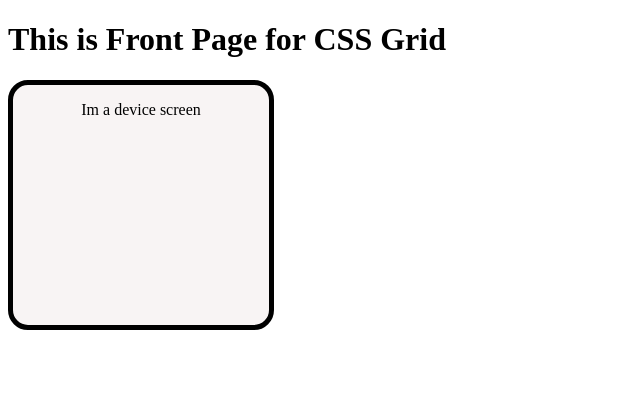
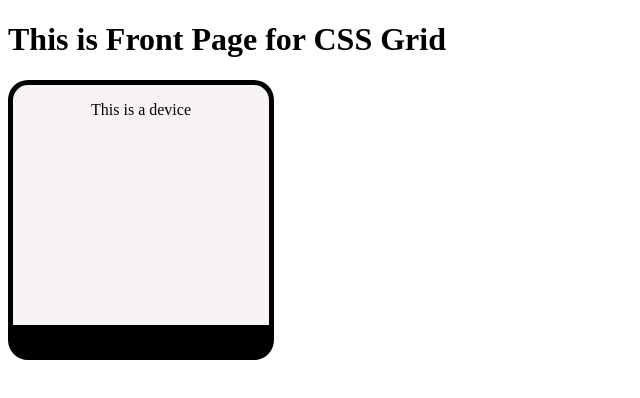
Before and after one commit to EdAncerys/TillAppOnMobileDevicesReact, a React (Create React App) app: page / in a window 1280 px wide. Shown: the top 398 px of the page, without its empty margins (0-640 px from the left). Built offline with nearby package versions, Linux system fonts and the light colour scheme.

Commit message:
Refactor DeviceScreen component

```diff
--- a/src/Components/DeviceScreen.jsx
+++ b/src/Components/DeviceScreen.jsx
@@ -1,7 +1,11 @@
 import React from 'react';
 import colors from '../config/colors';
 
-export default function DeviceScreen({ height = '30vh', width = '20vw' }) {
+export default function DeviceScreen({
+  children,
+  height = '30vh',
+  width = '20vw',
+}) {
   return (
     <div
       style={{
@@ -9,12 +13,13 @@ export default function DeviceScreen({ height = '30vh', width = '20vw' }) {
         justifyContent: 'center',
         backgroundColor: colors.light,
         border: `5px solid ${colors.black}`,
+        borderBottom: `35px solid ${colors.black}`,
         height: height,
         width: width,
         borderRadius: 20,
       }}
     >
-      <p>Im a device screen</p>
+      <>{children}</>
     </div>
   );
 }
--- a/src/Pages/FrontPage.jsx
+++ b/src/Pages/FrontPage.jsx
@@ -5,7 +5,9 @@ export default function FrontPage() {
   return (
     <div>
       <h1>This is Front Page for CSS Grid</h1>
-      <DeviceScreen />
+      <DeviceScreen>
+        <p>This is a device</p>
+      </DeviceScreen>
     </div>
   );
 }
```
